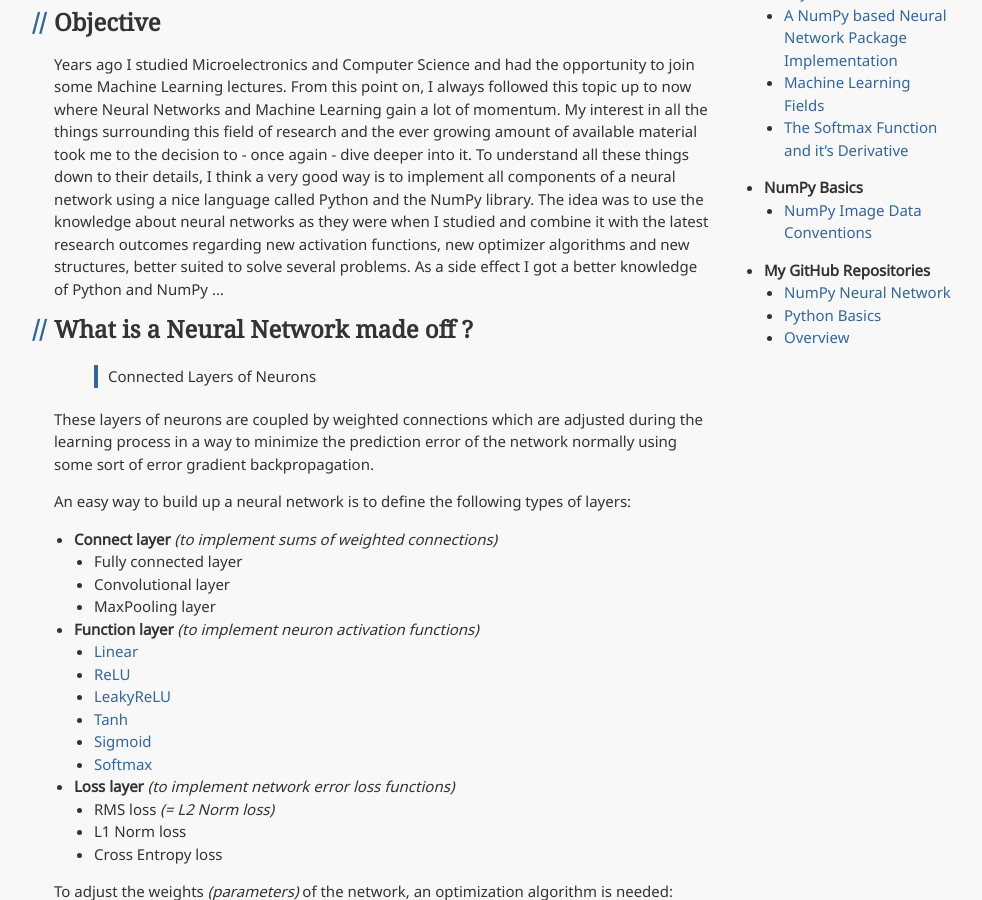
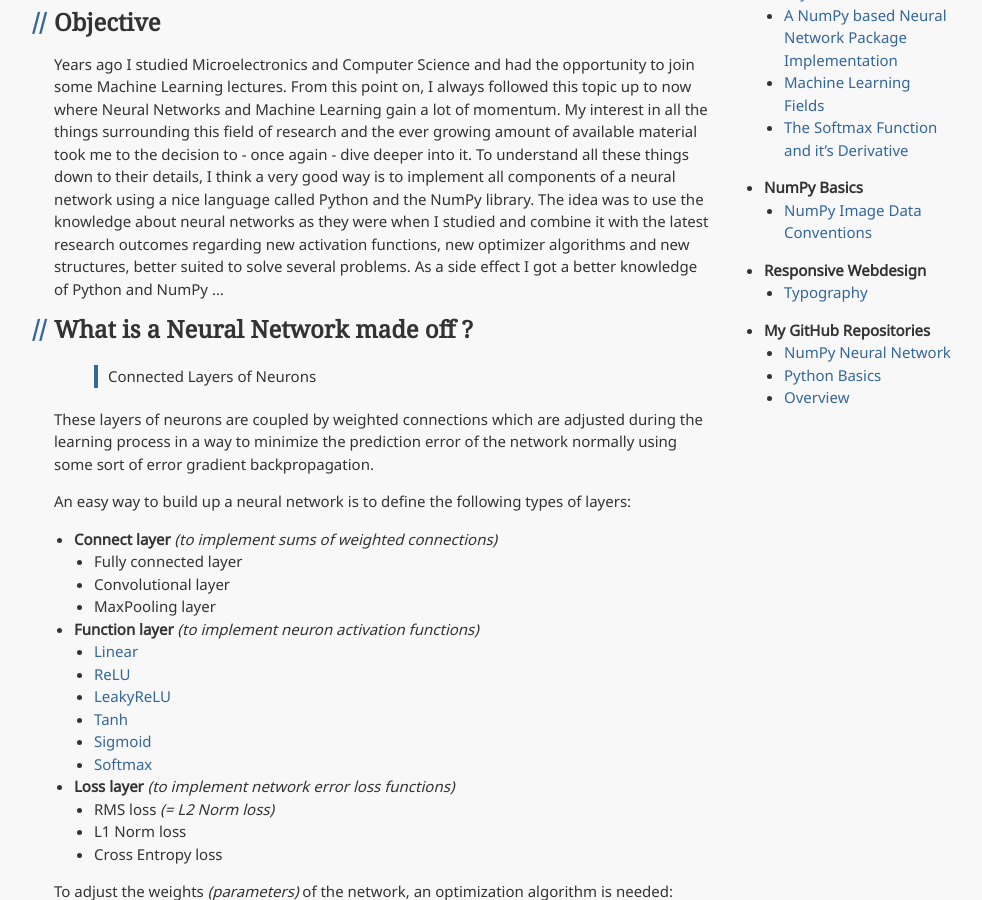
Before and after one commit to m-a-h-e/m-a-h-e.github.io, a Jekyll site: the page built from index.md, in a window 1280 px wide and 900 px high, scrolled down 376 px. Shown: the whole window, without its empty margins (146-1128 px from the left). Built offline with Jekyll 4.4.1, drawn with Linux system fonts in a browser that asks for light colours; our own code applies the rules of GitHub Pages for plain Markdown files.

Commit message:
added new category

```diff
--- a/_config.yml
+++ b/_config.yml
@@ -1,4 +1,4 @@
 title: Welcome to MaHe's GitHub Pages.
 description: Pages related to Python, NumPy and of course ... Machine Learning.
 markdown: kramdown
-toc-categories: [Neural Network Basics, NumPy Basics]
+toc-categories: [Neural Network Basics, NumPy Basics, Responsive Webdesign]
```
